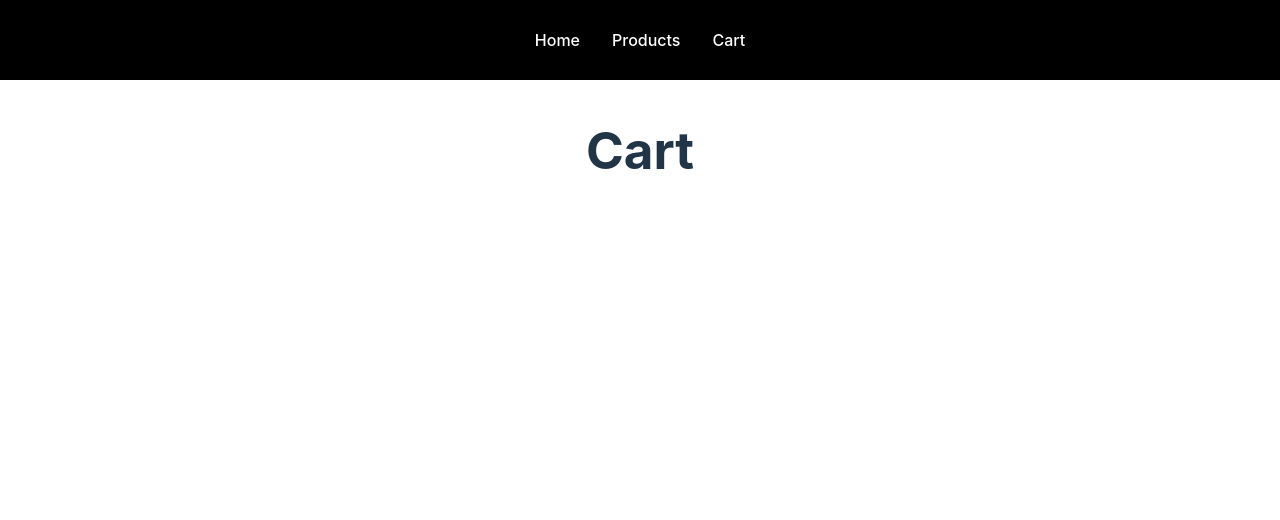
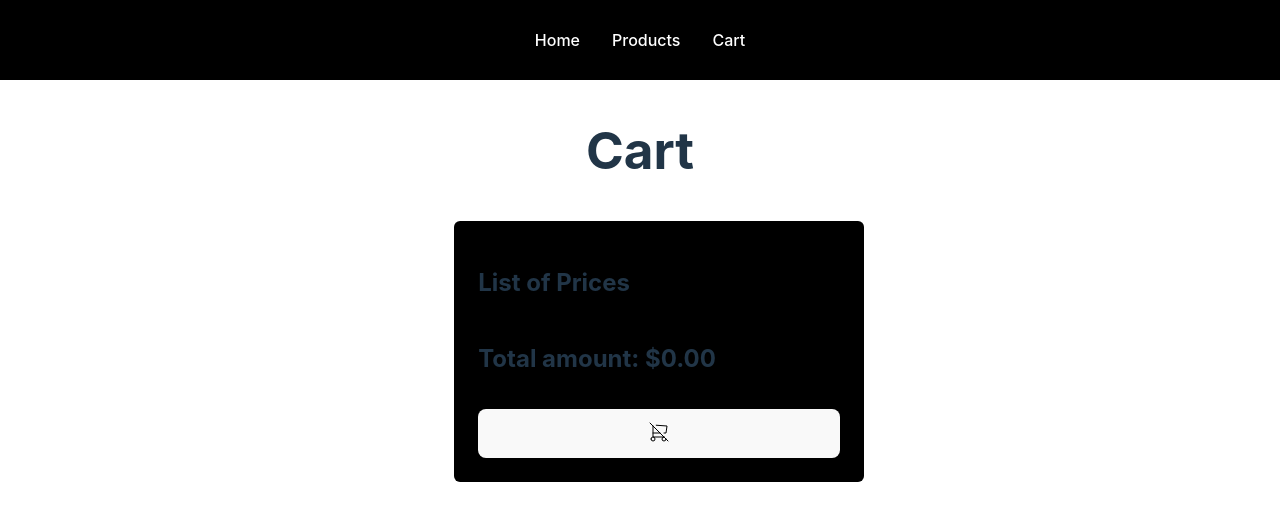
Before and after one commit to jorge-ferreyra/shopping-cart, a React (Vite) app: page /cart in a window 1280 px wide. Shown: the top 520 px of the page. Built offline with nearby package versions, Linux system fonts and the light colour scheme.

Commit message:
Shapping CartPage & Cart

```diff
--- a/src/components/Cart/Cart.jsx
+++ b/src/components/Cart/Cart.jsx
@@ -5,7 +5,7 @@ import { useEffect, useId } from "react";
 import { CartIcon, ClearCartIcon } from "../Icons/Icons";
 import { useCart } from '../../hooks/useCart';
 
-function CartItem ({ thumbnail, price, title, quantity, addToCart }) {
+function CartItem ({ thumbnail, price, title, quantity, addToCart, remove }) {
   return (
     <li>
       <img src={thumbnail} alt={title} />
@@ -16,6 +16,7 @@ function CartItem ({ thumbnail, price, title, quantity, addToCart }) {
         <small>
           Qty: {quantity}
         </small>
+        <button onClick={remove}>-</button>
         <button onClick={addToCart}>+</button>
       </footer>
     </li>
@@ -24,7 +25,7 @@ function CartItem ({ thumbnail, price, title, quantity, addToCart }) {
 
 export function Cart () {
   const cartCheckboxId = useId()
-  const { cart, clearCart, addToCart, animationButton, setAnimationButton } = useCart()
+  const { cart, clearCart, addToCart, removeOneFromCart, animationButton, setAnimationButton } = useCart()
 
   useEffect(() => {
     setAnimationButton('')
@@ -44,9 +45,9 @@ export function Cart () {
 
       <aside className={`cart ${animationButton}`}>
         <ul>
-          {cart.map(product => (
-            <CartItem key={product.id} {...product} addToCart={() => addToCart(product)} />
-          ))}
+          {cart.map(product => {if (product.quantity > 0) return (
+            <CartItem key={product.id} {...product} addToCart={() => addToCart(product)} remove={() => removeOneFromCart(product)} />
+          )})}
         </ul>
         <div className='cart-delete'>
           <button onClick={clearCart}>
--- a/src/components/CartPage/CartPage.css
+++ b/src/components/CartPage/CartPage.css
@@ -1,7 +1,154 @@
 .cart-section {
+  width: 100%;
   margin-top: 80px;
   display: flex;
   flex-direction: column;
   justify-content: center;
   align-items: center;
 }
+
+.cart-wrapper {
+  width: 100%;
+  display: flex;
+  flex-direction: column;
+  align-items: center;
+}
+
+.division-cells {
+  width: 100%;
+  display: flex;
+  justify-content: center;
+  gap: 38px;
+}
+
+.cart-wrapper ul {
+  padding: 0;
+  margin: 0;
+  display: flex;
+  flex-direction: column;
+  gap: 12px;
+}
+
+.cart-wrapper li {
+  height: 300px;
+  list-style: none;
+  display: flex;
+  align-items: center;
+  background-color: black;
+  border-radius: 6px;
+  padding: 18px;
+  position: relative;
+}
+
+.cart-image {
+  width: 60%;
+  height: 100%;
+  display: flex;
+  align-items: center;
+  justify-content: center;
+}
+
+.cart-image img {
+  max-width: 100%;
+  height: 100%;
+  border-radius: 4px;
+}
+
+.cart-details {
+  width: 40%;
+  display: flex;
+  flex-direction: column;
+  align-items: center;
+  text-align: center;
+}
+
+.cart-details a {
+  font-size: 26px;
+  font-weight: bold;
+  margin-bottom: 10px;
+}
+
+.cart-details a::before {
+  content: '';
+  position: absolute;
+  top: 0;
+  left: 0;
+  right: 0;
+  bottom: 0;
+  z-index: 11;
+}
+
+.cart-details span {
+  font-weight: bold;
+  font-size: 19px;
+  margin-bottom: 10px;
+}
+
+.cart-details small {
+  display: flex;
+  gap: 12px;
+  align-items: center;
+}
+
+.cart-details small button {
+  width: 30px;
+  height: 30px;
+  padding: 0;
+  z-index: 12;
+}
+
+.cart-details footer {
+  z-index: 12;
+}
+.cart-details footer button {
+  background: red;
+  margin-top: 12px;
+  transition: all .4s ease;
+}
+
+.list-prices {
+  width: 40%;
+  height: 30%;
+  padding: 24px;
+  background-color: black;
+  border-radius: 6px;
+  display: flex;
+  flex-direction: column;
+  align-items: flex-start;
+}
+
+.list-prices ul {
+  width: 100%;
+}
+
+.list-prices li {
+  padding: 0;
+  height: 40px;
+  display: flex;
+  gap: 24px;
+  border-bottom: 1px solid rgba(255, 255, 255, .2);
+}
+
+.list-prices li span {
+  font-size: 20px;
+}
+
+.list-prices li small {
+  font-size: 12px;
+  opacity: .8;
+}
+
+.cells-prices {
+  width: 100%;
+  height: 100%;
+  display: flex;
+  align-items: center;
+  justify-content: space-between;
+}
+
+.total-of-product {
+  width: 25%;
+  background-color: rgba(255, 255, 255, .02);
+  border-radius: 6px;
+  text-align: center;
+}
--- a/src/components/CartPage/CartPage.jsx
+++ b/src/components/CartPage/CartPage.jsx
@@ -1,13 +1,71 @@
 import './CartPage.css'
 import { CartProvider } from "../../context/cart.jsx"
 import { TopMenu } from "../TopMenu/TopMenu.jsx"
+import { useCart } from '../../hooks/useCart.jsx'
+import { ClearCartIcon, RemoveFromCartIcon } from '../Icons/Icons.jsx'
+import { Link } from 'react-router-dom'
 
 export function CartPage () {
+  const { cart, removeOneFromCart, removeFromCart, clearCart, addToCart, previousPrice, totalPriceProduct, totalToPay } = useCart()
+
   return (
     <CartProvider>
       <TopMenu />
       <section className="cart-section">
         <h1>Cart</h1>
+        <div className='cart-wrapper'>
+          <div className='division-cells'>
+            <ul>
+              {cart.map(product => {if (product.quantity > 0) return (
+                <li key={product.id}>
+                  <div className='cart-image'>
+                    <img src={product.thumbnail} alt={product.title} />
+                  </div>
+                  <div className='cart-details'>
+                    <Link to={`/products/:${product.title}`} >{product.title}</Link>
+                    <span>${previousPrice(product.discountPercentage, product.price)}</span>
+                    <small>
+                      Qty: {product.quantity}
+                      <button onClick={() => removeOneFromCart(product)}>-</button>
+                      <button onClick={() => addToCart(product)}>+</button>
+                    </small>
+                    <footer>
+                      <button onClick={() => removeFromCart(product)}>
+                        <RemoveFromCartIcon />
+                      </button>
+                    </footer>
+                  </div>
+                </li>
+              )})}
+            </ul>
+            <div className='list-prices'>
+              <h2>List of Prices</h2>
+              <ul>
+                {cart.map(product => {if (product.quantity > 0) return (
+                  <>
+                    <div className='cells-prices'>
+                      <li>
+                        <h3>{product.title}</h3>
+                        <span>$ {previousPrice(product.discountPercentage, product.price)}</span>
+                        <small>Quantity: {product.quantity}</small>
+
+                      </li>
+                      <div className='total-of-product'>
+                        <h4>$ {totalPriceProduct(previousPrice(product.discountPercentage, product.price), product.quantity)}</h4>
+                      </div>
+                    </div>
+                  </>
+                )})}
+                <div className='total-prices'>
+                  <h2>Total amount: ${totalToPay}</h2>
+                </div>
+                <button onClick={clearCart}>
+                  <ClearCartIcon />
+                </button>
+              </ul>
+            </div>
+          </div>
+        </div>
       </section>
     </CartProvider>
 
--- a/src/context/cart.jsx
+++ b/src/context/cart.jsx
@@ -1,5 +1,5 @@
 /* eslint-disable react/prop-types */
-import { createContext, useReducer, useState } from "react";
+import { createContext, useEffect, useReducer, useState } from "react";
 
 export const CartContext = createContext()
 
@@ -20,6 +20,28 @@ const reducer = (state, action) => {
     if (productInCartIndex >= 0) {
       const newState = structuredClone(state)
       newState[productInCartIndex].quantity += 1
+      updateLocalStorage(newState)
+      return newState
+    }
+
+    const newState = [
+      ...state,
+      {
+        ...actionPayload,
+        quantity: 1
+      }
+    ]
+
+    updateLocalStorage(newState)
+    return newState
+  }
+  case 'REMOVE_ONE_FROM_CART': {
+    const { id } = actionPayload
+    const productInCartIndex = state.findIndex(item => item.id === id)
+
+    if (productInCartIndex >= 0) {
+      const newState = structuredClone(state)
+      newState[productInCartIndex].quantity -= 1
       updateLocalStorage(newState)
       return newState
     }
@@ -58,6 +80,11 @@ const useCartReducer = () => {
     payload: product
   })
 
+  const removeOneFromCart = product => dispatch({
+    type: 'REMOVE_ONE_FROM_CART',
+    payload: product
+  })
+
   const removeFromCart = product => dispatch({
     type: 'REMOVE_FROM_CART',
     payload: product
@@ -68,13 +95,15 @@ const useCartReducer = () => {
     payload: product
   })
 
-  return { cart: state, addToCart, removeFromCart, clearCart }
+  return { cart: state, addToCart, removeOneFromCart, removeFromCart, clearCart }
 }
 
 export function CartProvider ({ children }) {
+  const [totalToPay, setTotalToPay] = useState(0)
   const [animationButton, setAnimationButton] = useState('')
   const [randomProducts, setRandomProducts] = useState([])
-  const { cart, addToCart, removeFromCart, clearCart} = useCartReducer()
+
+  const { cart, addToCart, removeOneFromCart, removeFromCart, clearCart } = useCartReducer()
 
   const previousPrice = (percentage, price) => {
     const discount = percentage * price / 100
@@ -82,15 +111,31 @@ export function CartProvider ({ children }) {
     return finalPrice.toFixed(2)
   }
 
+  useEffect(() => {
+    const calculateTotalToPay = () => {
+      let total = 0
+      cart.forEach(item => {
+        let netPrice = item.price - (item.discountPercentage * item.price / 100)
+        total += netPrice.toFixed(2) * item.quantity
+      })
+      setTotalToPay(total.toFixed(2))
+    }
+    calculateTotalToPay()
+  }, [cart])
+
+  const totalPriceProduct = (price, quantity) => {
+    return (price * quantity).toFixed(2)
+  }
+
   const checkProductInCart = product => {
-    return cart.some(item => item.id === product.id)
+    return cart.some(item => item.id === product.id && item.quantity > 0)
   }
 
   return (
     <CartContext.Provider value={{
-      cart, addToCart, removeFromCart, clearCart, checkProductInCart,
+      cart, addToCart, removeOneFromCart, removeFromCart, clearCart, checkProductInCart,
       animationButton, setAnimationButton, randomProducts, setRandomProducts,
-      previousPrice
+      previousPrice, totalPriceProduct, totalToPay
     }}>
       {children}
     </CartContext.Provider>
```
